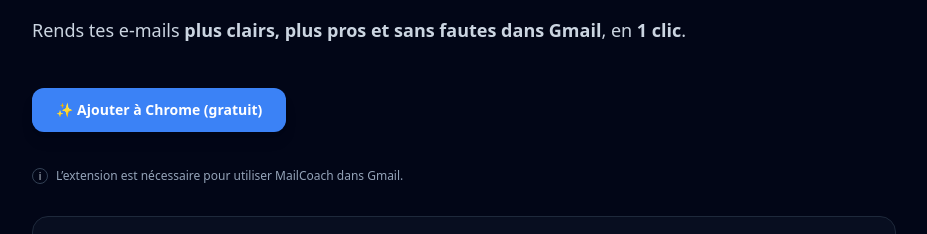
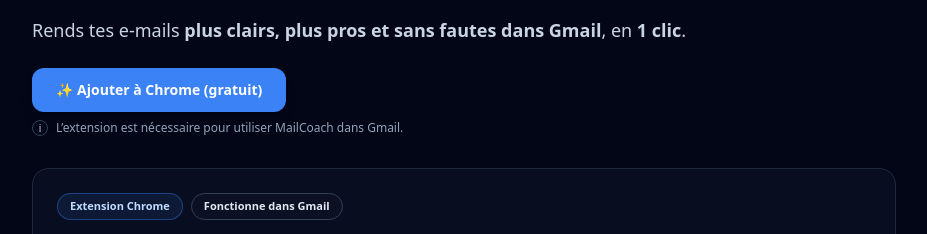
Before and after one commit to myusein01/mailcoach-ai, a Next.js app: page / in a window 1280 px wide. Shown: the part 132-366 px from the top of the page, without its empty margins (176-1103 px from the left). Built offline with nearby package versions, Linux system fonts and the light colour scheme; no server answers.

Commit message:
Functional version

```diff
--- a/components/Home.tsx
+++ b/components/Home.tsx
@@ -215,8 +215,9 @@
             {/* ✅ HERO: texte + vidéo en grand en dessous */}
             <div className="grid gap-6">
 
-                              {/* CTA */}
-                <div className="mt-5 flex flex-col sm:flex-row gap-3">
+                {/* CTA + note */}
+                <div className="flex flex-col gap-2">
+                  <div className="flex flex-col sm:flex-row gap-3">
                     <button
                       onClick={openInstall}
                       className="inline-flex items-center justify-center rounded-xl bg-blue-500 px-6 py-3 text-sm font-semibold text-white shadow-lg hover:bg-blue-500/90 transition"
@@ -225,18 +226,16 @@
                     </button>
                   </div>
 
-                {/* ✅ Remplace l'emoji ⚠️ */}
-                <p className="mt-3 text-xs text-slate-400 flex items-start gap-2">
+                  <p className="text-xs text-slate-400 flex items-start gap-2">
                     <span
                       className="inline-flex h-4 w-4 items-center justify-center rounded-full border border-slate-700 text-[10px] text-slate-300"
                       aria-hidden="true"
                     >
                       i
                     </span>
-                  <span>
-                    L’extension est nécessaire pour utiliser MailCoach dans Gmail.
-                  </span>
+                    <span>L’extension est nécessaire pour utiliser MailCoach dans Gmail.</span>
                   </p>
+                </div>
 
               <div>
                 {/* ✅ CLARTÉ IMMÉDIATE */}
```
Lines whose indentation alone changed are shown as unchanged.
